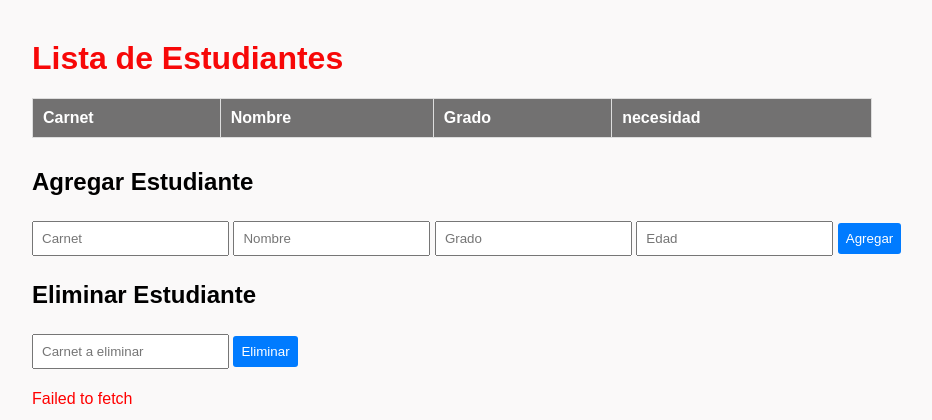
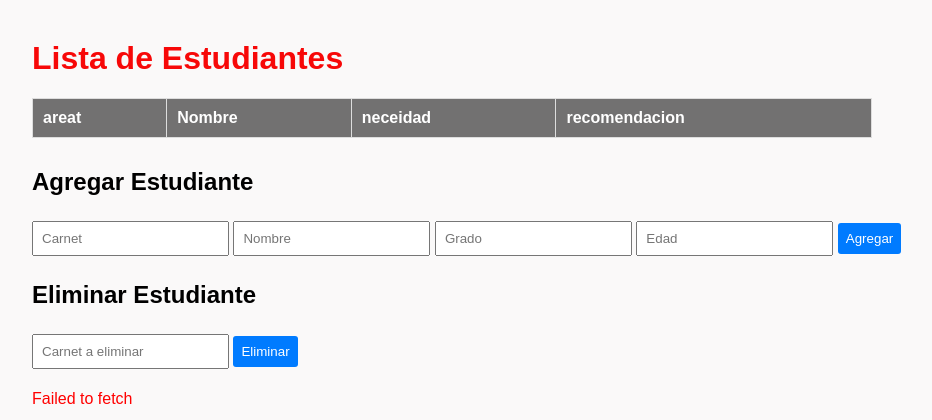
Before and after one commit to angelfranci21-a11y/mi-primer-api, a FastAPI app: page / in a window 1280 px wide. Shown: the top 420 px of the page, without its empty margins (8-940 px from the left). Run offline with FastAPI, Linux system fonts and the light colour scheme; data that the repository does not hold is empty.

Commit message:
index.html

```diff
--- a/mi_api/app/templates/index.html
+++ b/mi_api/app/templates/index.html
@@ -50,10 +50,10 @@
     <table id="estudiantes-table">
         <thead>
             <tr>
-                <th>Carnet</th>
+                <th>areat</th>
                 <th>Nombre</th>
-                <th>Grado</th>
-                <th>necesidad</th>
+                <th>neceidad</th>
+                <th>recomendacion</th>
             </tr>
         </thead>
         <tbody>
```
